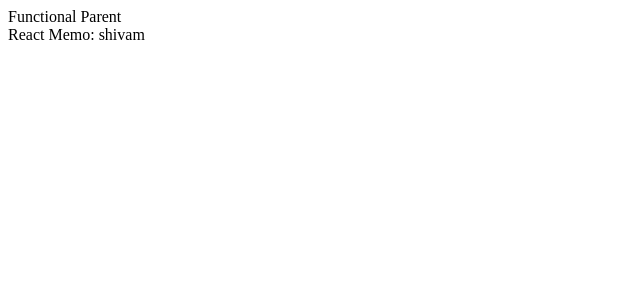
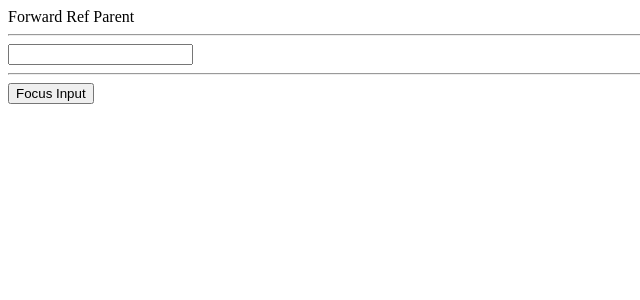
Before and after one commit to shivam-7Dev/reactBasics-ClassBased, a React (Vite) app: page / in a window 1280 px wide. Shown: the top 300 px of the page, without its empty margins (0-640 px from the left). Built offline with nearby package versions, Linux system fonts and the light colour scheme.

Commit message:
added the refs

```diff
--- a/src/App.jsx
+++ b/src/App.jsx
@@ -14,6 +14,8 @@ import UpdatingPhase from "../Lifecycle-Methods/UpdatingPhase";
 import Frangmeant from "./functional-componets/Frangmeant";
 import ParentComponent from "./class-components/ParentComponent";
 import FunctionalParent from "./functional-componets/FunctionalParent";
+import RefsDemo from "./class-components/RefsDemo";
+import ForwardRefParent from "./class-components/ForwardRefParent";
 
 function App() {
   //note=> props are immutable that is you can not change the value of props
@@ -35,7 +37,9 @@ function App() {
       {/* <UpdatingPhase /> */}
       {/* <Frangmeant /> */}
       {/* <ParentComponent /> */}
-      <FunctionalParent />
+      {/* <FunctionalParent /> */}
+      {/* <RefsDemo /> */}
+      <ForwardRefParent />
     </>
   );
 }
--- /dev/null
+++ b/src/class-components/ForwardRef.jsx
@@ -0,0 +1,11 @@
+import React from "react";
+
+const ForwardRef = React.forwardRef((prop, ref) => {
+  return (
+    <div>
+      <input type="text" ref={ref} />
+    </div>
+  );
+});
+
+export default ForwardRef;
--- /dev/null
+++ b/src/class-components/ForwardRefParent.jsx
@@ -0,0 +1,43 @@
+import React, { Component } from "react";
+import ForwardRef from "./ForwardRef";
+
+/**
+ * Forwar ref had 4 steps
+ * step1=> create ref in parent component
+ * step2=> Attach the ref to child component using the ref attribute
+ * step3 => Forward this ref into  the input element in the child this can be achieved using forwardRef()
+
+    const ForwardRef = React.forwardRef((prop,ref) => {
+    return <div>
+        <input type="text" />
+    </div>;
+    });
+
+ *when you wrap a component in React.forwardRef() it recieves ref attributes as its second parameter
+
+ *step4 => attach the ref in the input or some other tag
+ */
+
+export default class ForwardRefParent extends Component {
+  constructor(props) {
+    super(props);
+
+    this.inputRef = React.createRef();
+  }
+
+  clickHandler = () => {
+    this.inputRef.current.focus();
+  };
+
+  render() {
+    return (
+      <div>
+        Forward Ref Parent
+        <hr />
+        <ForwardRef ref={this.inputRef} />
+        <hr />
+        <button onClick={this.clickHandler}>Focus Input</button>
+      </div>
+    );
+  }
+}
--- /dev/null
+++ b/src/class-components/RefsDemo.jsx
@@ -0,0 +1,56 @@
+import React, { Component } from "react";
+
+/**
+ *Refs in React provide a way to access and interact with DOM elements or React components directly.
+ *They allow you to reference a DOM element or a class component instance and perform imperative actions like..
+ * focusing an input, accessing its value, or triggering animations
+ *
+ */
+
+class RefsDemo extends Component {
+  constructor(props) {
+    super(props);
+    this.inputRef = React.createRef();
+    this.cbRef = null;
+  }
+
+  /**
+   * focusing on the input element as soon as the page loads=> 3 step process
+   * step1=> create the ref using React.createRef()
+   * step2=> Attach this ref to the input element in the render method using the ref attibute
+   * step3=> call the focus method on this input element
+   * you can feth the input vaulue using the ref
+   */
+
+  componentDidMount() {
+    console.log(this.inputRef);
+    this.inputRef.current.focus();
+  }
+
+  handleClick = () => {
+    console.log(this.inputRef.current.value);
+    //No need for current
+    console.log(this.cbRef.value);
+  };
+
+  // Callback function to set the ref
+  setRef = (element) => {
+    this.cbRef = element;
+  };
+
+  render() {
+    return (
+      <div>
+        <h1>Refs Demo</h1>
+        <hr />
+        <input type="text" ref={this.inputRef} />
+
+        <input type="text" ref={this.setRef} />
+
+        <button onClick={this.handleClick}>click</button>
+      </div>
+    );
+  }
+}
+
+export default RefsDemo;
```
